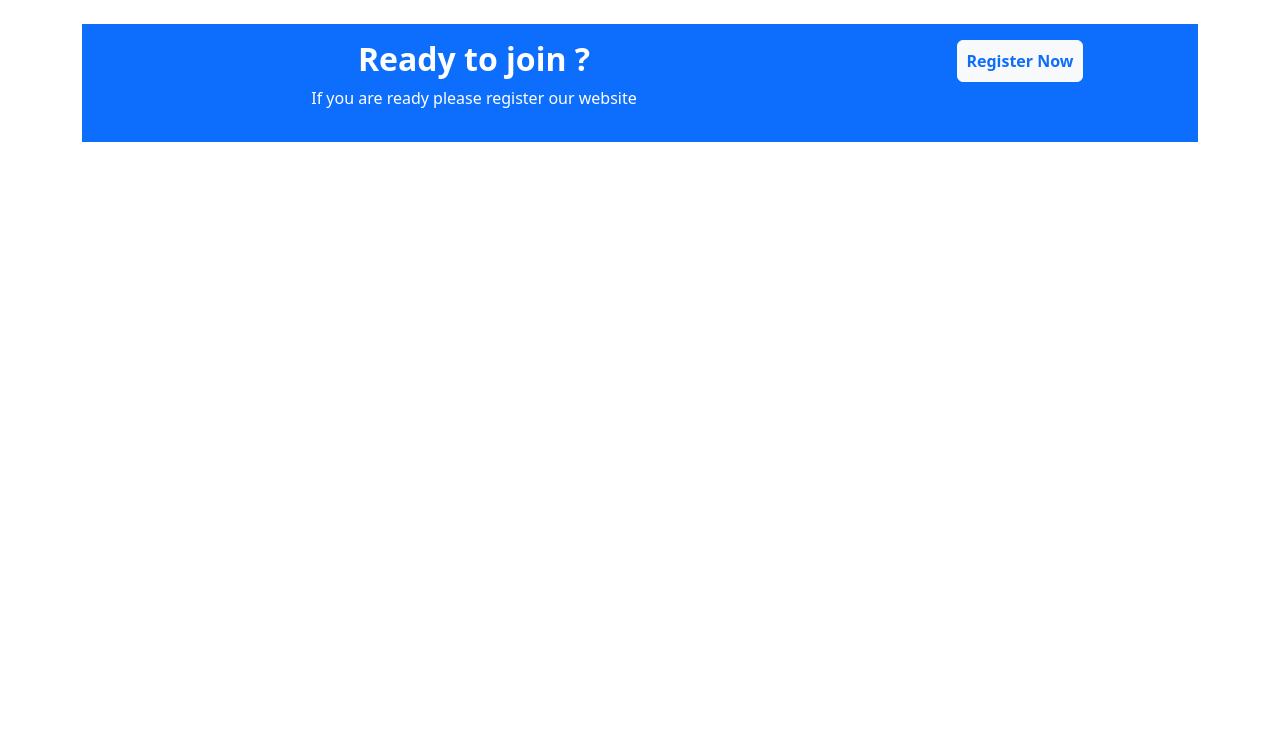
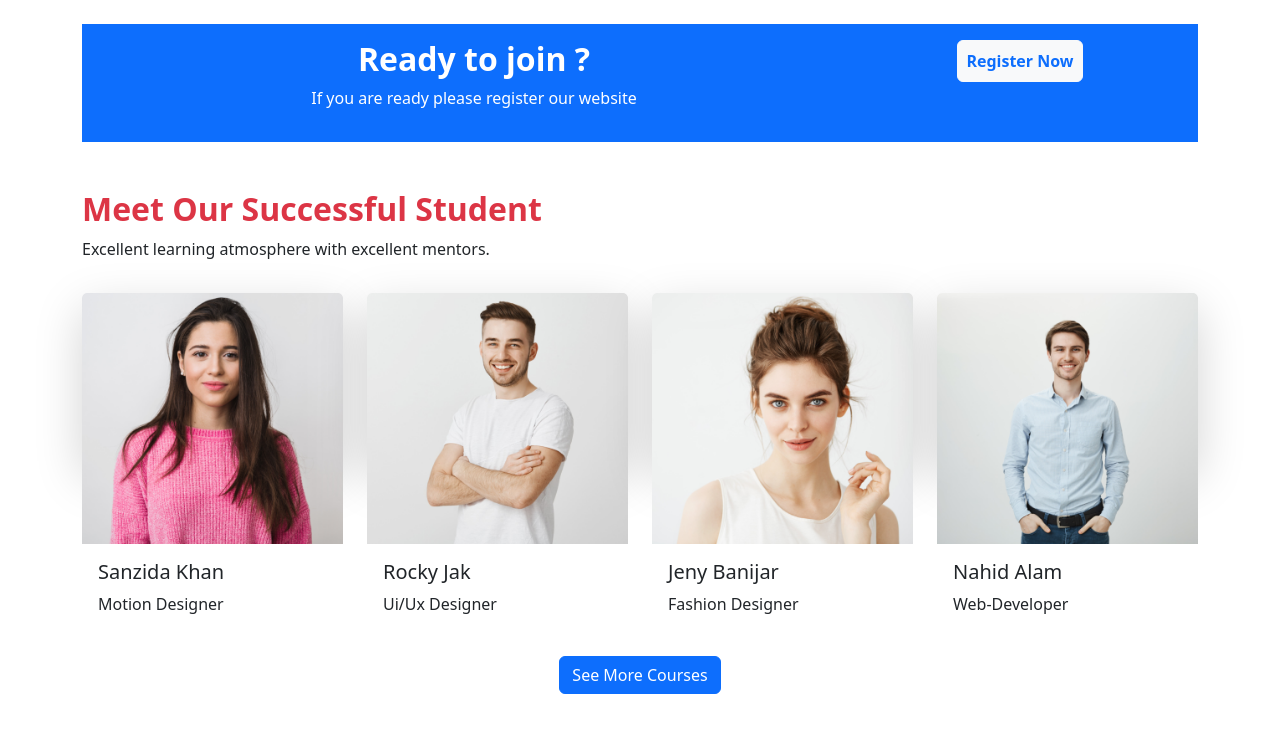
Before and after one commit to Khaleda-Begum/tutorsbd-project, a plain HTML site: page index.html in a window 1280 px wide. Shown: the part 2358-3090 px from the top of the page. Before the commit the page ends 2548 px from the top, so only its background shows below. Drawn offline with nearby package versions, Linux system fonts and the light colour scheme.

Commit message:
success part added

```diff
--- a/index.html
+++ b/index.html
@@ -409,6 +409,81 @@
           <!-------- modal section end -------->
 
 
+          <!-------- successful student section start ------->
+
+          <section class="mb-5">
+               <div class="pb-3">
+
+                    <h3 class="fw-bold fs-2 text-danger"> Meet Our Successful Student </h3>
+                    <p> Excellent learning atmosphere with excellent mentors. </p>
+               </div>
+
+
+               <div class="row row-cols-1 row-cols-md-2  row-cols-lg-4 g-4">
+                    <div class="col">
+                         <div class="card border border-0 shadow-lg h-50">
+                              <img src="images/student/student-2.png" class="card-img-top" alt="...">
+                              <div class="card-body">
+                                   <h5 class="card-title"> Sanzida Khan</h5>
+                                   <p class="card-text">Motion Designer</p>
+                              </div>
+
+                         </div>
+                    </div>
+                    <div class="col">
+                         <div class="card border border-0 shadow-lg h-50">
+                              <img src="images/student/student-3.png" class="card-img-top" alt="...">
+                              <div class="card-body">
+                                   <h5 class="card-title"> Rocky Jak</h5>
+                                   <p class="card-text"> Ui/Ux Designer</p>
+                              </div>
+
+                         </div>
+                    </div>
+                    <div class="col">
+                         <div class="card border border-0 shadow-lg h-50">
+                              <img src="images/student/student-4.png" class="card-img-top" alt="...">
+                              <div class="card-body">
+                                   <h5 class="card-title"> Jeny Banijar</h5>
+                                   <p class="card-text"> Fashion Designer </p>
+                              </div>
+
+                         </div>
+                    </div>
+
+                    <div class="col">
+                         <div class="card border border-0 shadow-lg h-50">
+                              <img src="images/student/student-1.png" class="card-img-top" alt="...">
+                              <div class="card-body">
+                                   <h5 class="card-title">Nahid Alam</h5>
+                                   <p class="card-text"> Web-Developer </p>
+                              </div>
+
+                         </div>
+                    </div>
+               </div>
+
+
+               <div class=" text-center pt-4 ">
+
+                    <button class="btn btn-primary align-items-center">
+                         <a class=" text-white  text-decoration-none fs-6" href="https://www.w3schools.com"
+                              target="_blank"> See More Courses
+                         </a>
+                    </button>
+
+               </div>
+
+
+               </div>
+
+               </div>
+
+          </section>
+
+          <!-------- successful student section end --------->
+
+
 
      </main>
      <!----------- main section end---------->
```
Also changed, not shown: images/student/student-1.png (added), images/student/student-2.png (added), images/student/student-3.png (added), images/student/student-4.png (added), images/student/student-5.png (added), images/student/student-6.png (added).
